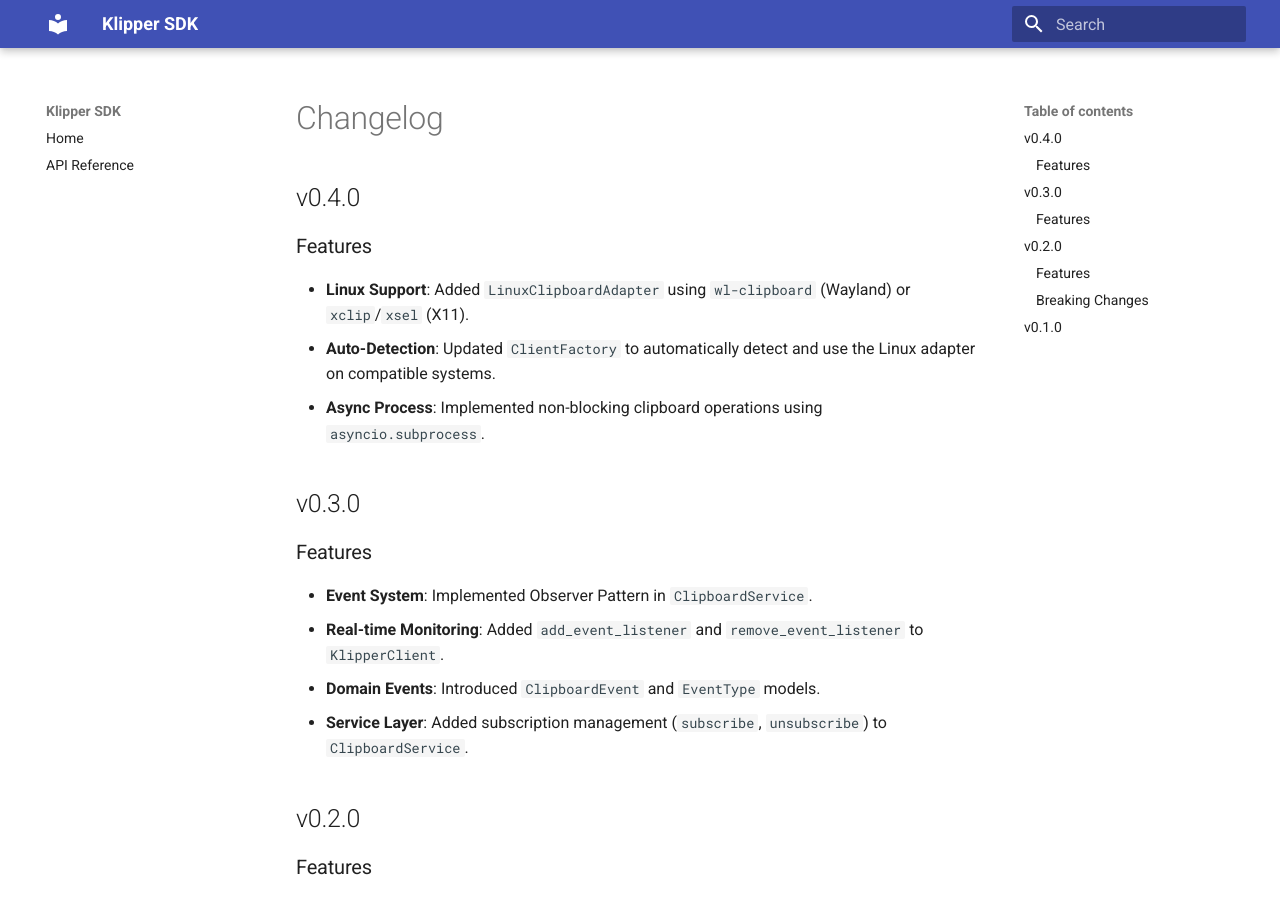
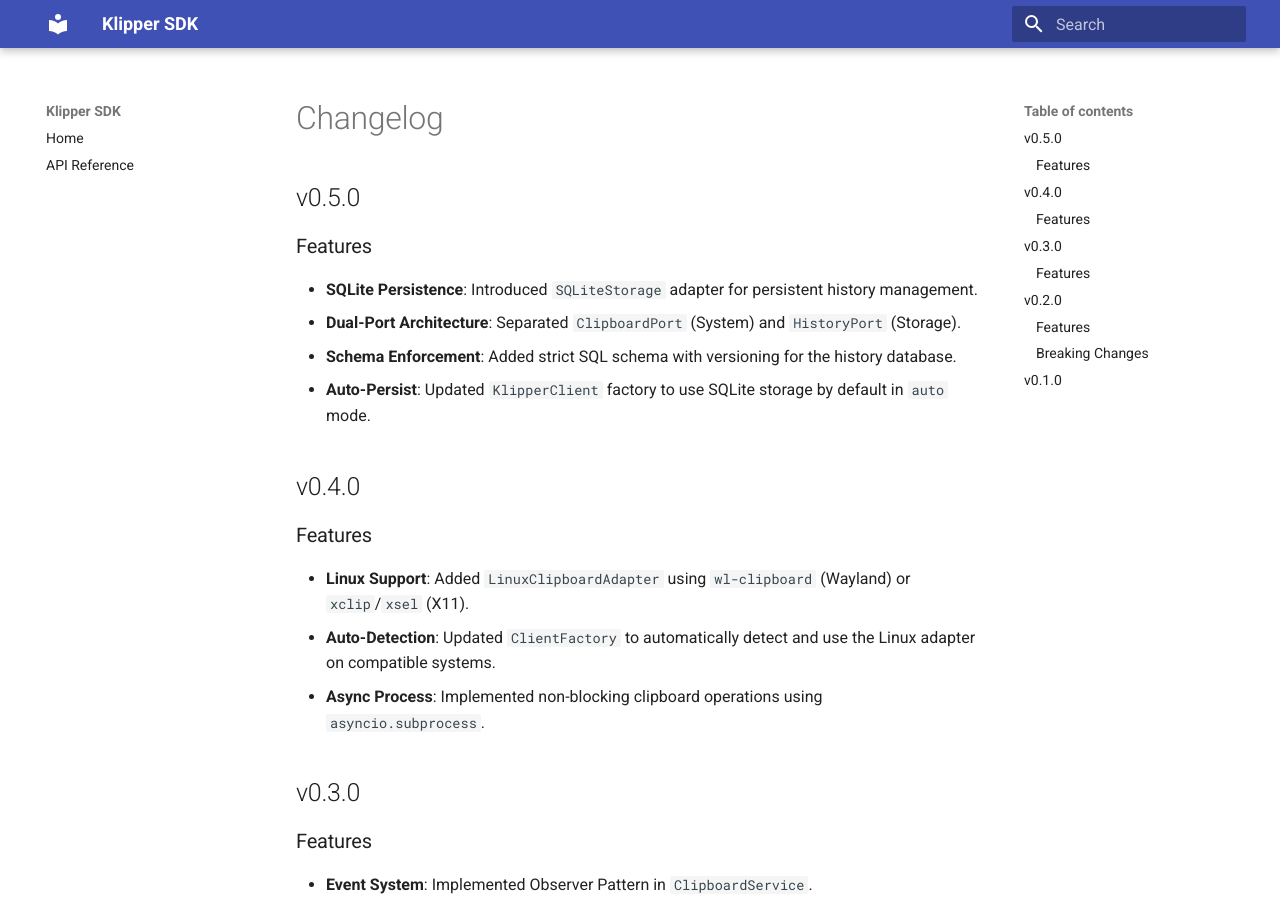
Before and after one commit to deniskropp/t210, an MkDocs documentation site: the page built from docs/CHANGELOG.md, in a window 1280 px wide and 900 px high. Built offline with MkDocs 1.6.1 and Material for MkDocs 9.7.7, drawn with Linux system fonts in a browser that asks for light colours.

Commit message:
Release v0.5.0: SQLite persistence, UI/UX design

```diff
--- a/docs/CHANGELOG.md
+++ b/docs/CHANGELOG.md
@@ -1,4 +1,12 @@
 # Changelog
+
+## v0.5.0
+
+### Features
+- **SQLite Persistence**: Introduced `SQLiteStorage` adapter for persistent history management.
+- **Dual-Port Architecture**: Separated `ClipboardPort` (System) and `HistoryPort` (Storage).
+- **Schema Enforcement**: Added strict SQL schema with versioning for the history database.
+- **Auto-Persist**: Updated `KlipperClient` factory to use SQLite storage by default in `auto` mode.
 
 ## v0.4.0
 
--- a/pyproject.toml
+++ b/pyproject.toml
@@ -4,7 +4,7 @@ build-backend = "hatchling.build"
 
 [project]
 name = "klipper-sdk"
-version = "0.4.0"
+version = "0.5.0"
 description = "A comprehensive SDK for the Klipper clipboard manager."
 readme = "README.md"
 requires-python = ">=3.10"
@@ -16,6 +16,7 @@ dependencies = [
   "fastapi",
   "httpx",
   "pydantic>=2.0.0",
+  "pydantic-settings",
   "rich",
   "aiosqlite",
 ]
```
Also changed, not shown: tasks/plans/023_plan.md (added, +32 -0 lines), tasks/plans/024_plan.md (added, +25 -0 lines), tasks/status.md (+4 -1 lines), tasks/walkthroughs/023_walkthrough.md (added, +18 -0 lines), 4 other files.
